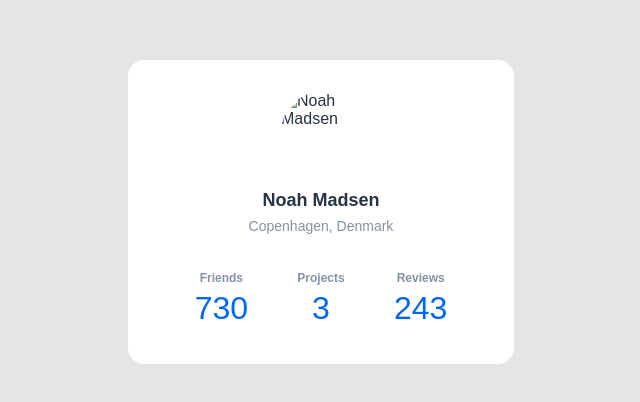
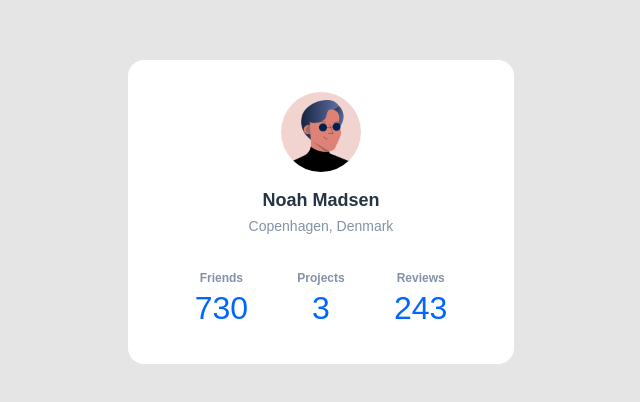
Before and after one commit to Rodolfo-97/CSS-basic, a plain HTML site: page flex-box/practice-3/index.html in a window 1280 px wide. Shown: the part 188-590 px from the top of the page, without its empty margins (319-959 px from the left). Drawn offline with Linux system fonts and the light colour scheme; a web font is replaced by a local one.

Commit message:
practice-3-html

```diff
--- a/flex-box/practice-3/index.html
+++ b/flex-box/practice-3/index.html
@@ -9,7 +9,7 @@
   </head>
   <body>
     <section class="profile">
-      <img src="./assets/user (1).jpg" alt="Noah Madsen" class="profile-image" />
+      <img src="./assets/user.jpg" alt="Noah Madsen" class="profile-image" />
       <h1 class="profile-name">Noah Madsen</h1>
       <p class="profile-location">Copenhagen, Denmark</p>
 
```
